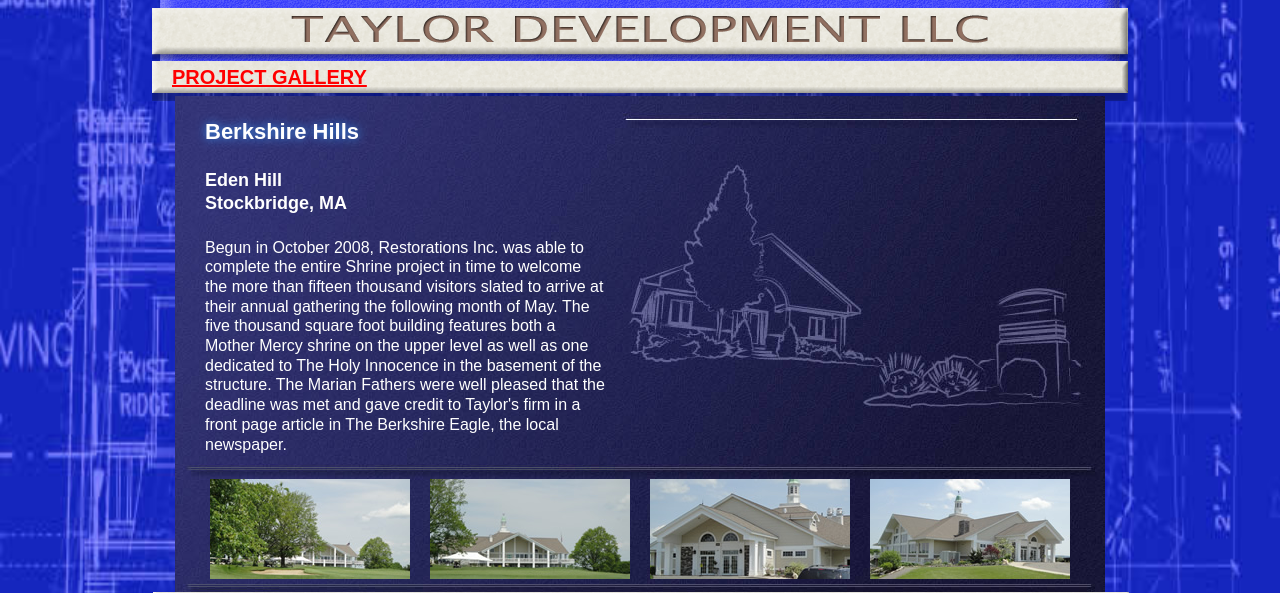
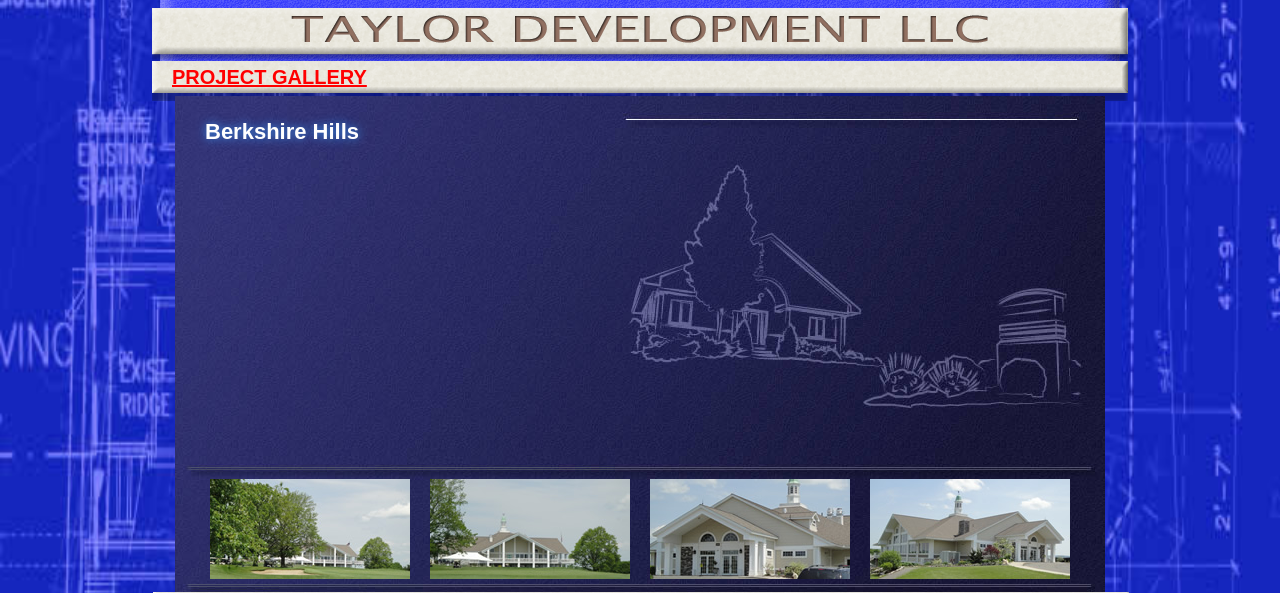
Before and after one commit to Onsite-Tech-Services/rest-inc, a PHP site: page /portfolio.php?project=1 in a window 1280 px wide. Shown: the part 419-1012 px from the top of the page. Run offline with PHP 8.4, Linux system fonts and the light colour scheme.

Commit message:
fixed portfolio text (got rid of wrong text.)

```diff
--- a/portfolio.php
+++ b/portfolio.php
@@ -165,20 +165,10 @@
                 <div id="projectText">
                     <h3>Berkshire Hills</h3>
                     <h4>
-                        Eden Hill
                         <br>
-                        Stockbridge, MA
                     </h4>
 
-                    <p>Begun in October 2008, Restorations Inc. was able to complete the entire Shrine project in time
-                        to
-                        welcome the more than fifteen thousand visitors slated to arrive at their annual gathering the
-                        following month of May.
-                        The five thousand square foot building features both a Mother Mercy shrine on the upper level
-                        as well as one dedicated to The Holy Innocence in the basement of the structure.
-                        The Marian Fathers were well pleased that the deadline was met and gave credit to Taylor's
-                        firm in a front page article in The Berkshire Eagle, the local newspaper.
-                    </p>
+                    <p></p>
                 </div>
                 <div id="imageDisplay">
                 </div>
```
